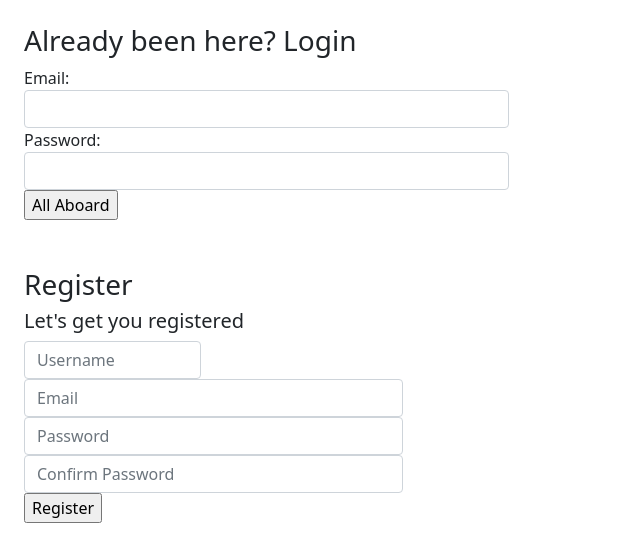
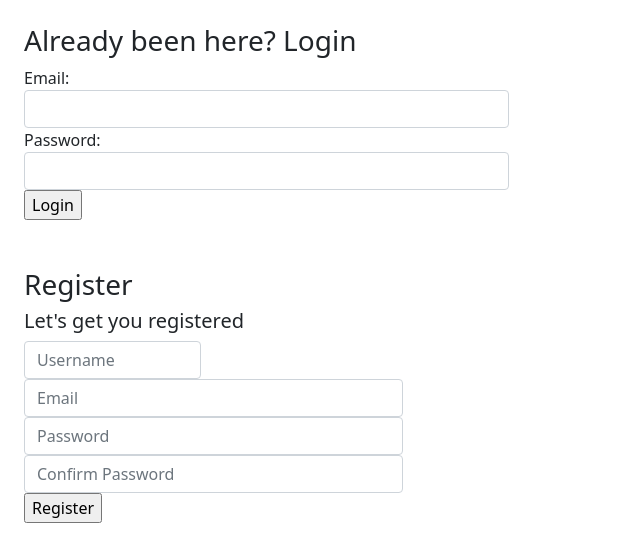
Before and after one commit to MJeffC/socialcalendar, a Flask app: page / in a window 1280 px wide. Shown: the top 546 px of the page, without its empty margins (0-640 px from the left). Run offline with Flask 2, Linux system fonts and the light colour scheme.

Commit message:
initialcommit

```diff
--- a/flask_app/templates/index.html
+++ b/flask_app/templates/index.html
@@ -30,7 +30,7 @@
                     <label for="password">Password:</label>
                     <input type="password" name="password" class="form-control">
                 </div>
-                <input type="submit" value="All Aboard" class="submitbutton">
+                <input type="submit" value="Login" class="submitbutton">
             </form>
             <form action="/register" method="post" class="col-4 p-4">
                 <h3 class="textform">Register</h3>
```
